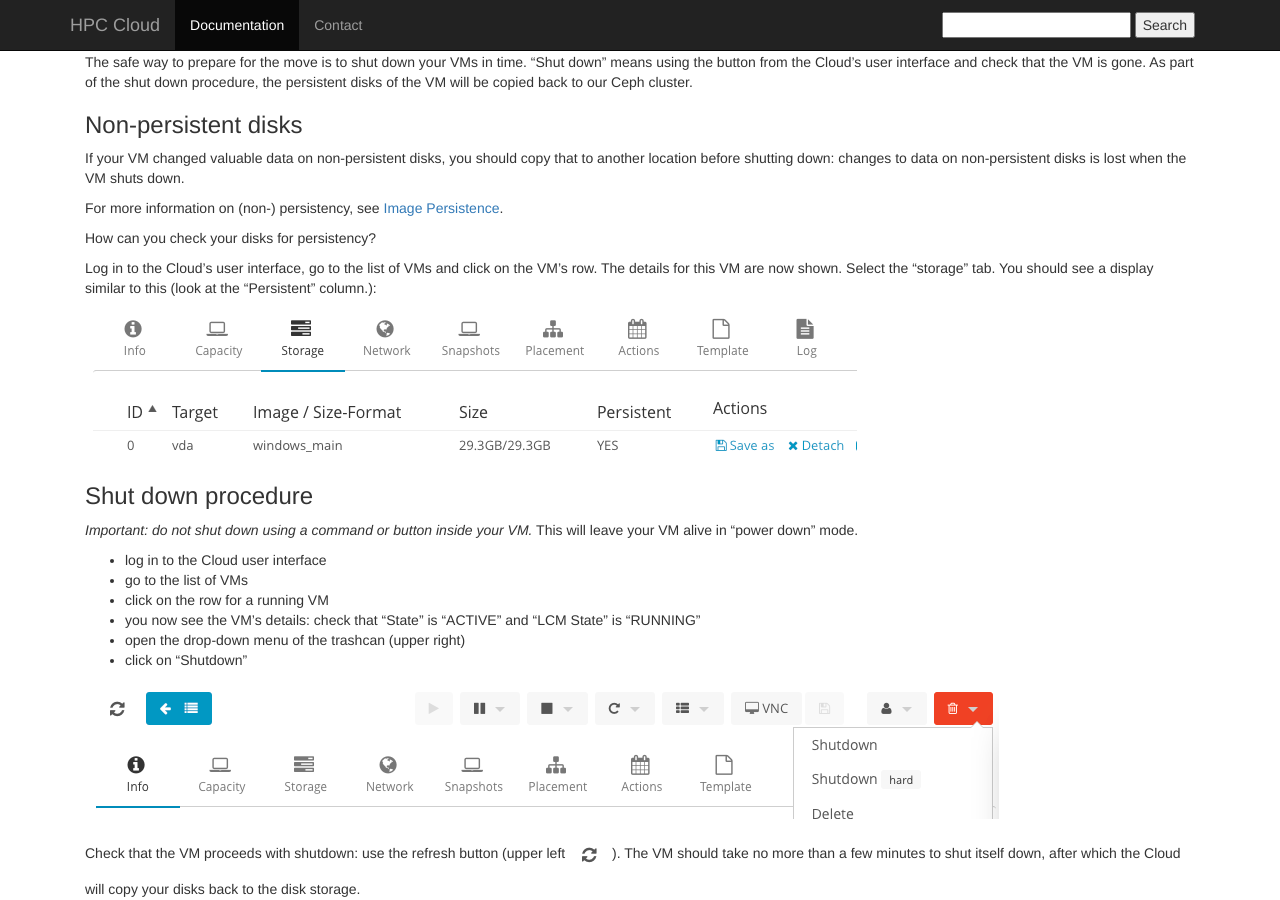
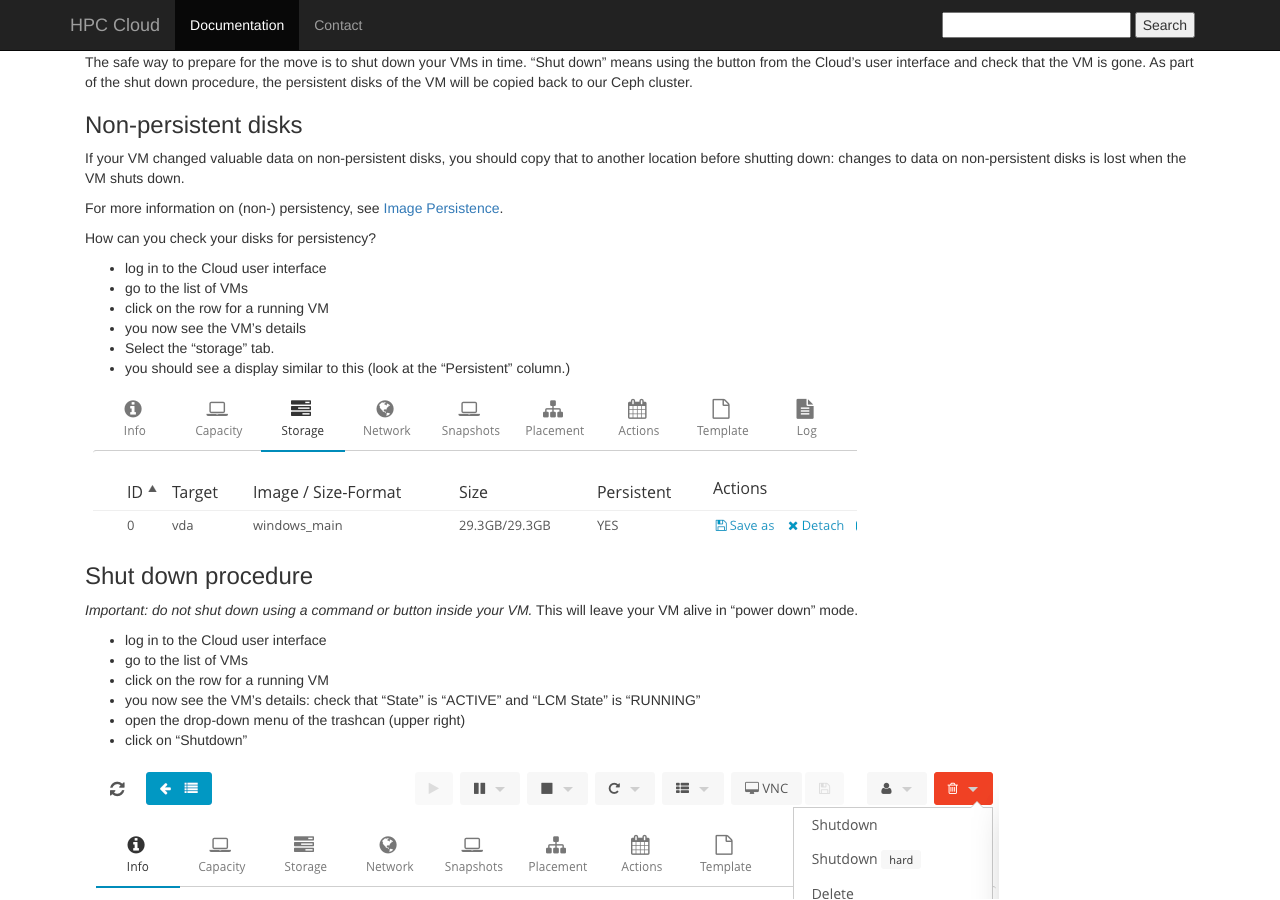
Before and after one commit to sara-nl/clouddocs, a Jekyll site: the page built from move_preparation_instructions.markdown, in a window 1280 px wide and 900 px high, scrolled down 752 px. Built offline with Jekyll 4.4.1, drawn with Linux system fonts in a browser that asks for light colours; nearby versions of some CDN libraries.

Commit message:
itemized procedure 1

```diff
--- a/move_preparation_instructions.markdown
+++ b/move_preparation_instructions.markdown
@@ -51,9 +51,13 @@
 
 How can you check your disks for persistency?
 
-Log in to the Cloud's user interface, go to the list of VMs and click on the VM's row.
-The details for this VM are now shown.
-Select the "storage" tab. You should see a display similar to this (look at the "Persistent" column.):
+
+- log in to the Cloud user interface
+- go to the list of VMs
+- click on the row for a running VM
+- you now see the VM's details
+- Select the "storage" tab.
+- you should see a display similar to this (look at the "Persistent" column.)
 
 ![vm disk tab](images/vm-storage.png)
 
```
